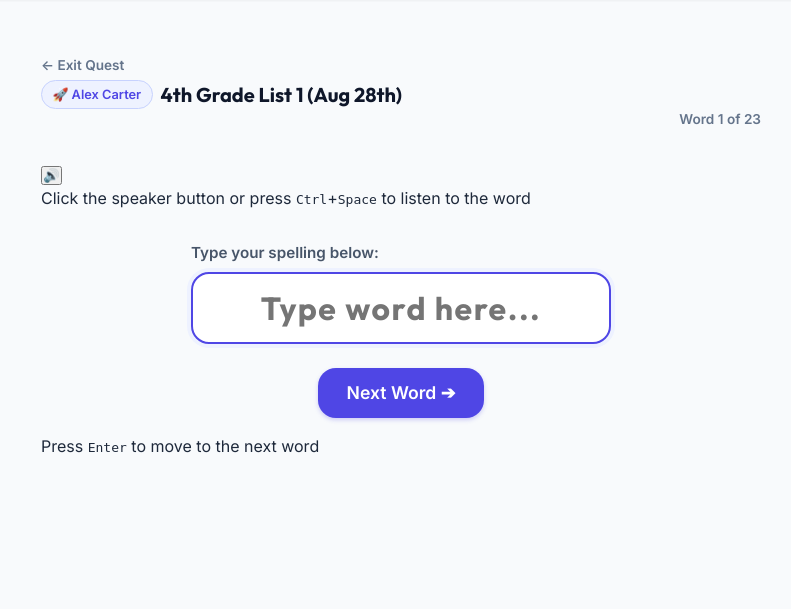
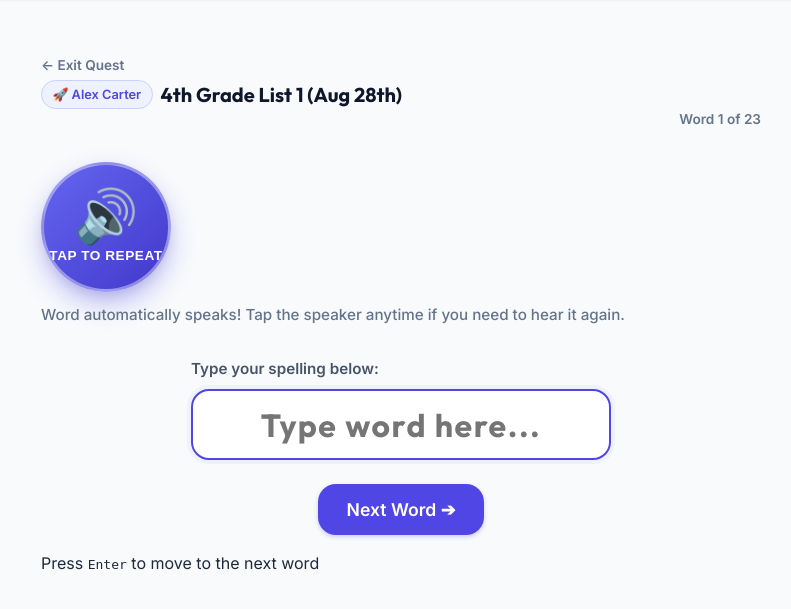
Before and after one commit to edwin-yan/Dictation, a Flask app: page /challenge/1 in a window 1280 px wide. Shown: the part 65-674 px from the top of the page, without its empty margins (239-1030 px from the left). Run offline with Flask 3, Linux system fonts and the light colour scheme; data comes from the database, SQL or seed files in the repository.

Commit message:
Enabled Auto-play

```diff
--- a/app/static/css/style.css
+++ b/app/static/css/style.css
@@ -705,47 +705,51 @@ a:hover {
     position: relative;
 }
 
-/* Big Audio Repeat Button */
+/* Big Audio Repeat Button for Kids & iPad */
 .audio-speaker-button {
-    width: 110px;
-    height: 110px;
+    width: 130px;
+    height: 130px;
     border-radius: var(--radius-full);
-    background: linear-gradient(135deg, #6366f1 0%, #4f46e5 100%);
+    background: linear-gradient(135deg, #6366f1 0%, #4338ca 100%);
     color: #ffffff;
-    border: none;
-    box-shadow: 0 10px 20px -3px rgba(79, 70, 229, 0.4);
+    border: 3px solid rgba(255, 255, 255, 0.4);
+    box-shadow: 0 12px 28px -4px rgba(79, 70, 229, 0.45), 0 4px 10px rgba(0, 0, 0, 0.05);
     cursor: pointer;
     display: flex;
     flex-direction: column;
     align-items: center;
     justify-content: center;
-    gap: 0.25rem;
+    gap: 0.4rem;
     transition: all 0.2s cubic-bezier(0.4, 0, 0.2, 1);
     outline: none;
+    -webkit-tap-highlight-color: transparent;
+    user-select: none;
 }
 
 .audio-speaker-button:hover {
-    transform: scale(1.06);
-    box-shadow: 0 14px 28px -4px rgba(79, 70, 229, 0.5);
+    transform: scale(1.08);
+    box-shadow: 0 16px 32px -4px rgba(79, 70, 229, 0.55);
 }
 
 .audio-speaker-button:active {
-    transform: scale(0.96);
+    transform: scale(0.94);
 }
 
 .audio-speaker-button.speaking {
-    animation: pulse-ring 1.2s infinite;
-    background: linear-gradient(135deg, #10b981 0%, #059669 100%);
+    animation: pulse-ring 1.1s infinite;
+    background: linear-gradient(135deg, #10b981 0%, #047857 100%);
+    border-color: #a7f3d0;
 }
 
 .audio-icon {
-    font-size: 2.25rem;
+    font-size: 3.25rem;
+    line-height: 1;
 }
 
 .audio-label {
-    font-size: 0.75rem;
-    font-weight: 700;
-    letter-spacing: 0.05em;
+    font-size: 0.85rem;
+    font-weight: 800;
+    letter-spacing: 0.04em;
     text-transform: uppercase;
 }
 
--- a/app/static/js/test_runner.js
+++ b/app/static/js/test_runner.js
@@ -14,16 +14,16 @@ document.addEventListener('DOMContentLoaded', () => {
     let currentIndex = 0;
     const recordedAnswers = [];
 
-    // DOM Elements
+    // DOM Elements with fallback selectors
     const progressFill = document.getElementById('progress-fill');
     const progressText = document.getElementById('progress-text');
     const progressPercentage = document.getElementById('progress-percentage');
-    const audioBtn = document.getElementById('audio-speaker-btn');
+    const audioBtn = document.getElementById('audio-speaker-btn') || document.getElementById('btn-play-audio');
     const wordInput = document.getElementById('spelling-input');
-    const nextBtn = document.getElementById('next-btn');
+    const nextBtn = document.getElementById('next-btn') || document.getElementById('btn-submit-word');
     const testForm = document.getElementById('test-form');
-    const testStage = document.getElementById('test-stage');
-    const loadingStage = document.getElementById('loading-stage');
+    const testStage = document.getElementById('test-stage') || document.getElementById('test-view');
+    const loadingStage = document.getElementById('loading-stage') || document.getElementById('submitting-overlay');
 
     function updateProgress() {
         const currentNum = currentIndex + 1;
@@ -37,7 +37,7 @@ document.addEventListener('DOMContentLoaded', () => {
 
     function playCurrentWord() {
         const currentWord = words[currentIndex];
-        if (!currentWord) return;
+        if (!currentWord || !window.dictationAudio) return;
 
         if (audioBtn) audioBtn.classList.add('speaking');
 
@@ -69,11 +69,11 @@ document.addEventListener('DOMContentLoaded', () => {
         }
 
         if (nextBtn) {
-            nextBtn.innerText = (currentIndex === words.length - 1) ? 'Finish Test 🎉' : 'Next Word ➜';
+            nextBtn.innerText = (currentIndex === words.length - 1) ? 'Finish Quest 🎉' : 'Next Word ➔';
             nextBtn.disabled = false;
         }
 
-        // Play word with short delay for smooth DOM render
+        // Play word audio with small delay
         setTimeout(() => {
             playCurrentWord();
         }, 250);
@@ -92,7 +92,7 @@ document.addEventListener('DOMContentLoaded', () => {
             student_input: studentInput
         };
 
-        // Advance to next word without displaying feedback
+        // Advance to next word
         if (currentIndex + 1 < words.length) {
             loadWord(currentIndex + 1);
         } else {
@@ -103,7 +103,7 @@ document.addEventListener('DOMContentLoaded', () => {
     async function finishTest() {
         // Show loading stage
         if (testStage) testStage.style.display = 'none';
-        if (loadingStage) loadingStage.style.display = 'flex';
+        if (loadingStage) loadingStage.style.display = 'block';
         if (progressFill) progressFill.style.width = '100%';
         if (progressPercentage) progressPercentage.innerText = '100% Complete';
 
@@ -128,14 +128,14 @@ document.addEventListener('DOMContentLoaded', () => {
             if (data.success && data.redirect_url) {
                 window.location.href = data.redirect_url;
             } else {
-                alert(data.error || 'There was an error saving your test results.');
-                if (testStage) testStage.style.display = 'flex';
+                alert(data.error || 'There was an error saving your quest results.');
+                if (testStage) testStage.style.display = 'block';
                 if (loadingStage) loadingStage.style.display = 'none';
             }
         } catch (err) {
             console.error('Submission error:', err);
-            alert('Unable to submit test results. Please check your network connection.');
-            if (testStage) testStage.style.display = 'flex';
+            alert('Unable to submit quest results. Please check your network connection.');
+            if (testStage) testStage.style.display = 'block';
             if (loadingStage) loadingStage.style.display = 'none';
         }
     }
@@ -156,9 +156,25 @@ document.addEventListener('DOMContentLoaded', () => {
         });
     }
 
-    // Keyboard shortcut: Ctrl + Space or Alt + R for repeat audio
+    if (nextBtn && !testForm) {
+        nextBtn.addEventListener('click', (e) => {
+            e.preventDefault();
+            handleWordSubmission();
+        });
+    }
+
+    if (wordInput) {
+        wordInput.addEventListener('keydown', (e) => {
+            if (e.key === 'Enter') {
+                e.preventDefault();
+                handleWordSubmission();
+            }
+        });
+    }
+
+    // Keyboard shortcut: Ctrl + Space or Cmd + Space or Alt + R for repeat audio
     document.addEventListener('keydown', (e) => {
-        if ((e.ctrlKey && e.code === 'Space') || (e.altKey && e.code === 'KeyR')) {
+        if (((e.ctrlKey || e.metaKey) && e.code === 'Space') || (e.altKey && e.code === 'KeyR')) {
             e.preventDefault();
             playCurrentWord();
         }
--- a/app/templates/test.html
+++ b/app/templates/test.html
@@ -3,7 +3,7 @@
 {% block title %}{{ test_title }} - Spelling Quest{% endblock %}
 
 {% block content %}
-<div class="test-container" id="test-view">
+<div class="test-container" id="test-stage">
     <!-- Progress Header -->
     <div class="test-header">
         <div>
@@ -27,16 +27,16 @@
         </div>
     </div>
 
-    <!-- Interactive Question Box -->
-    <div class="test-box">
+    <!-- Interactive Question Form -->
+    <form id="test-form" class="test-box" onsubmit="return false;">
         <!-- Big Audio Button & Hint -->
         <div style="margin-bottom: 2rem;">
-            <button class="btn-repeat-audio" id="btn-play-audio"
-                    title="Repeat Audio (Shortcut: Ctrl+Space or Cmd+Space)">
-                🔊
+            <button type="button" class="audio-speaker-button" id="audio-speaker-btn" title="Repeat Audio">
+                <span class="audio-icon">🔊</span>
+                <span class="audio-label">Tap to Repeat</span>
             </button>
-            <div class="audio-hint-text">
-                Click the speaker button or press <kbd>Ctrl</kbd>+<kbd>Space</kbd> to listen to the word
+            <div class="audio-hint" style="margin-top: 0.75rem;">
+                Word automatically speaks! Tap the speaker anytime if you need to hear it again.
             </div>
         </div>
 
@@ -61,18 +61,18 @@
 
         <!-- Actions & Keyboard Hint -->
         <div style="display: flex; justify-content: center; align-items: center; gap: 1rem;">
-            <button class="btn btn-primary btn-lg" id="btn-submit-word" style="min-width: 160px;">
+            <button type="submit" class="btn btn-primary btn-lg" id="next-btn" style="min-width: 160px;">
                 Next Word ➔
             </button>
         </div>
         <div class="audio-hint-text" style="margin-top: 1rem;">
             Press <kbd>Enter</kbd> to move to the next word
         </div>
-    </div>
+    </form>
 </div>
 
 <!-- Saving / Submitting Overlay (Hidden by default) -->
-<div id="submitting-overlay" style="display: none; text-align: center; padding: 4rem 2rem;">
+<div id="loading-stage" style="display: none; text-align: center; padding: 4rem 2rem;">
     <div class="card" style="max-width: 480px; margin: 0 auto; padding: 3rem;">
         <div style="font-size: 3.5rem; margin-bottom: 1rem;">🎉</div>
         <h2>Awesome Effort!</h2>
@@ -82,40 +82,34 @@
 {% endblock %}
 
 {% block extra_js %}
+<!-- JSON data element (immune to auto-formatters) -->
+<script id="test-words-data" type="application/json">
+    {{
+        words
+        |
+        tojson
+    }}
+</script>
+<script id="test-config-data" type="application/json">
+    {
+        "student_id": {{
+        student.id
+    }},
+    "list_id": {
+    {
+    word_list.id if word_list else 'null' }},
+    "test_type": {{test_type | tojson }},
+    "title": {{test_title | tojson}}
+    }
+</script>
+
 <script>
+    const testWords = JSON.parse(document.getElementById('test-words-data').textContent || '[]');
+    const testConfig = JSON.parse(document.getElementById('test-config-data').textContent || '{}');
     window.TEST_CONFIG = {
-        words: {
-    {
-        words | tojson
-    }
-    },
-    student_id: {
-        {
-            student.id
-        }
-    }
-    ,
-    list_id: {
-        {
-            word_list.id
-            if word_list else
-            'null'
-        }
-    }
-    ,
-    test_type: {
-        {
-            test_type | tojson
-        }
-    }
-    ,
-    title: {
-        {
-            test_title | tojson
-        }
-    }
-    }
-    ;
+        words: testWords,
+        ...testConfig
+    };
 </script>
 <script src="{{ url_for('static', filename='js/test_runner.js') }}"></script>
 {% endblock %}
```
Also changed, not shown: app/templates/study_cards.html (+33 -14 lines).
